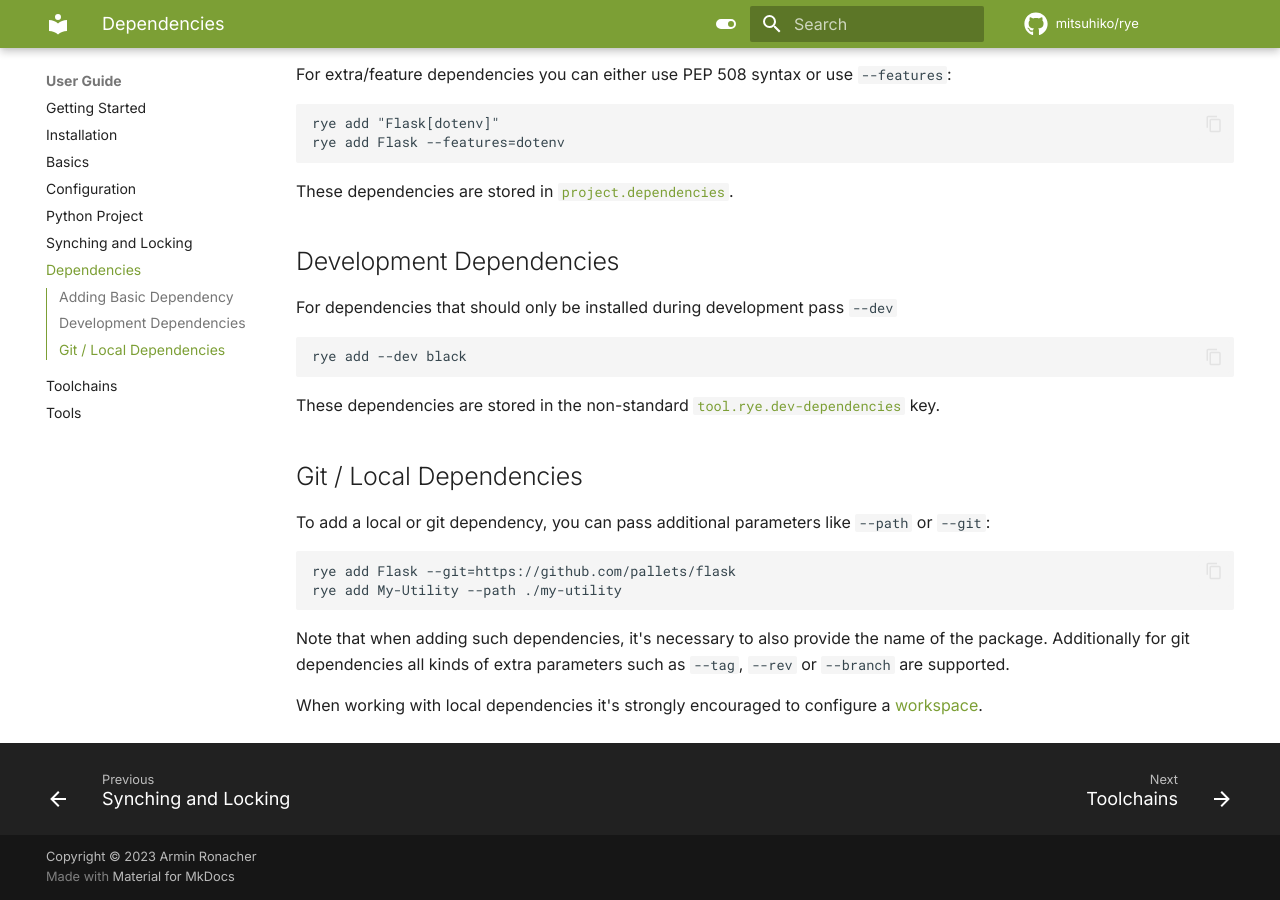
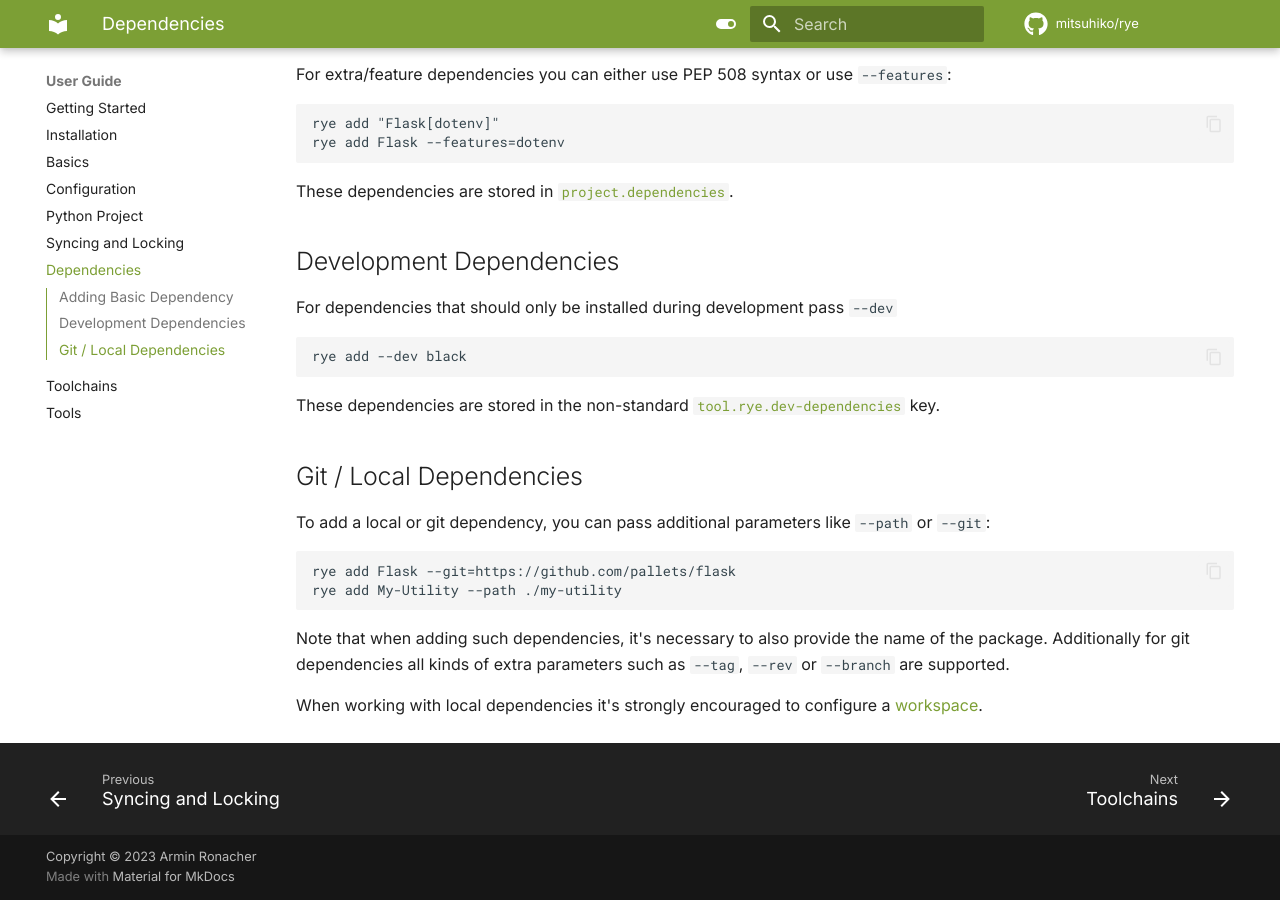
Before and after one commit to astral-sh/rye, an MkDocs documentation site: the page built from docs/guide/deps.md, in a window 1280 px wide and 900 px high, scrolled down 544 px. Built offline with MkDocs 1.6.1 and Material for MkDocs 9.7.7, drawn with Linux system fonts in a browser that asks for light colours; comment, search, counter and statistics services are not loaded.

Commit message:
typo (#167)

```diff
--- a/mkdocs.yml
+++ b/mkdocs.yml
@@ -12,7 +12,7 @@ nav:
     - Basics: guide/basics.md
     - Configuration: guide/config.md
     - Python Project: guide/pyproject.md
-    - Synching and Locking: guide/sync.md
+    - Syncing and Locking: guide/sync.md
     - Dependencies: guide/deps.md
     - Toolchains: guide/toolchains.md
     - Tools: guide/tools.md
```
